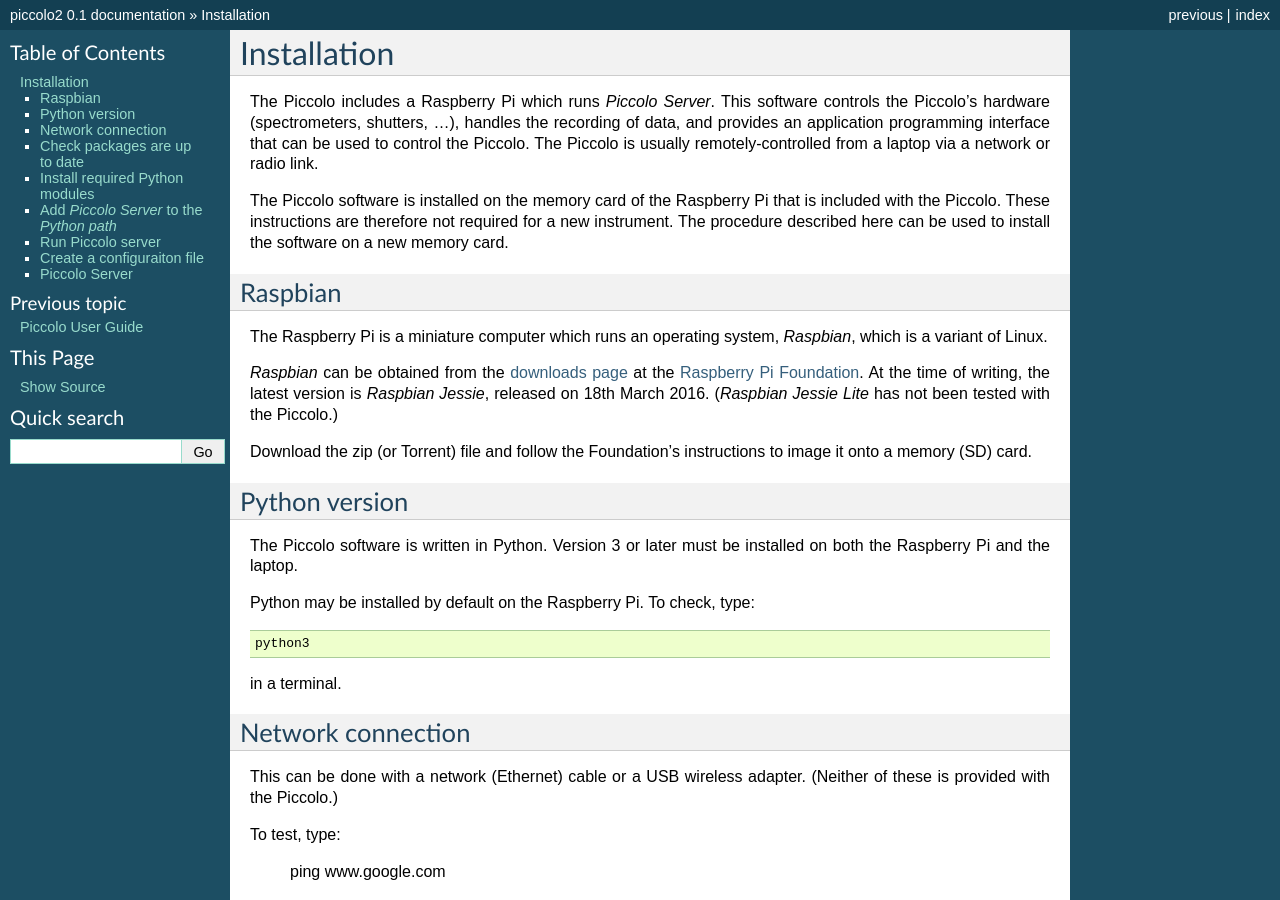
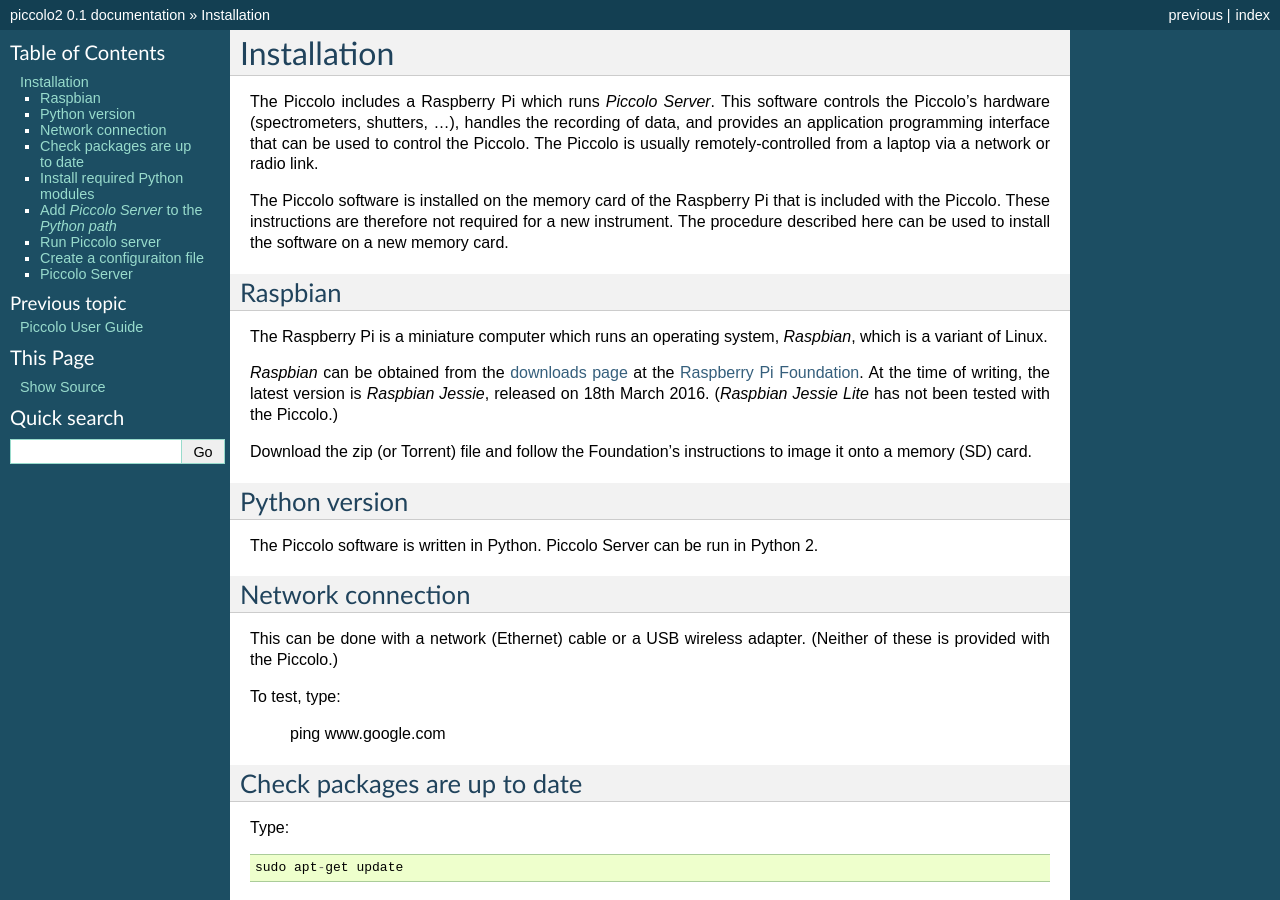
Before and after one commit to TeamPiccolo/piccolo2-server, a Sphinx documentation site: the page built from docs/installation.rst, in a window 1280 px wide and 900 px high. Built offline with Sphinx 7.4.7, drawn with Linux system fonts in a browser that asks for light colours; pages that are not in the unit, such as notebooks, are missing from menus.

Commit message:
Indicates that Python 2 should be used, not Python 3. Is this correct?

```diff
--- a/docs/installation.rst
+++ b/docs/installation.rst
@@ -19,13 +19,7 @@
 Python version
 ==============
 
-The Piccolo software is written in Python. Version 3 or later must be installed on both the Raspberry Pi and the laptop.
-
-Python may be installed by default on the Raspberry Pi. To check, type::
-
-  python3
-
-in a terminal.
+The Piccolo software is written in Python. Piccolo Server can be run in Python 2.
 
 ==================
 Network connection
```
